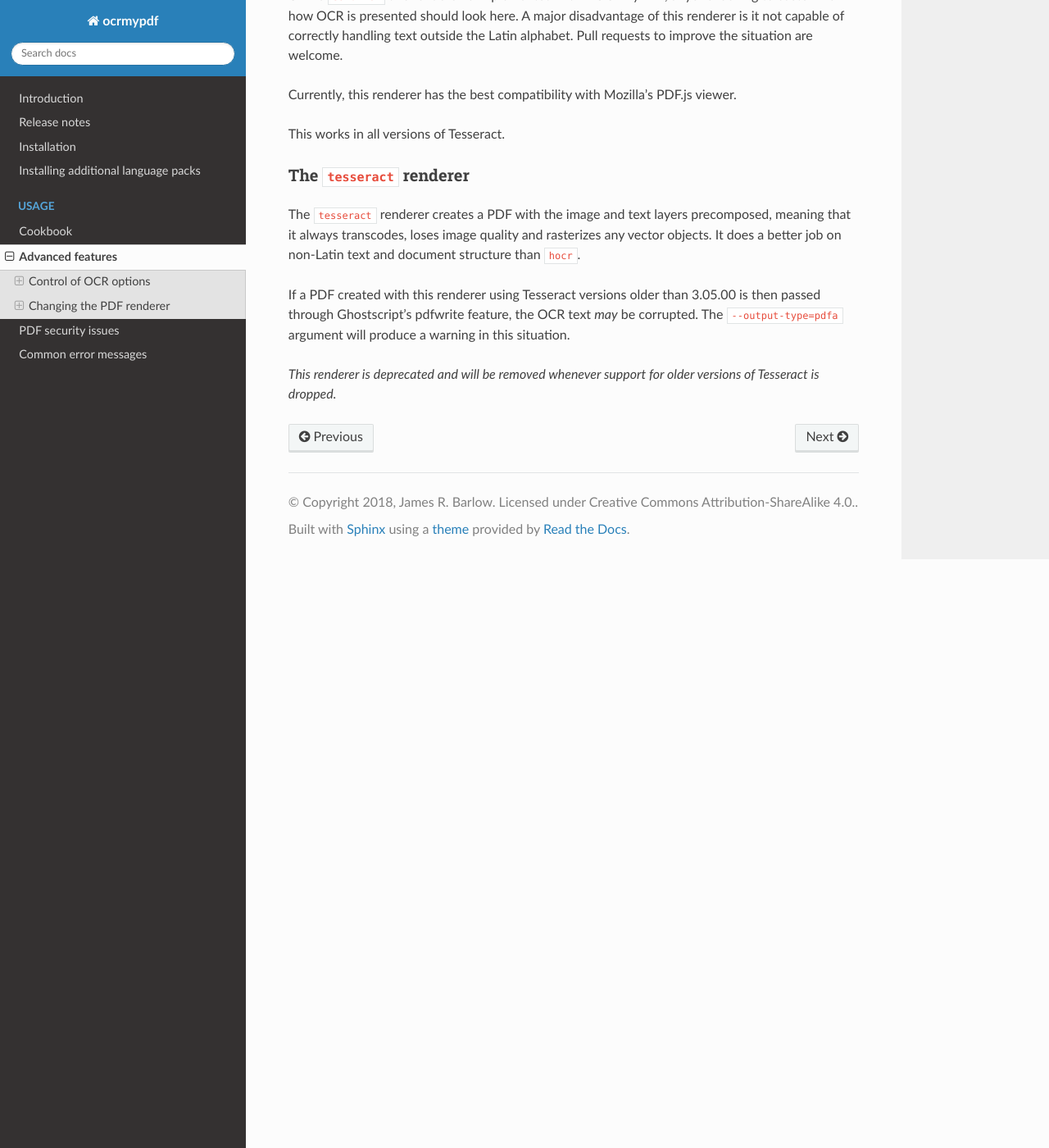
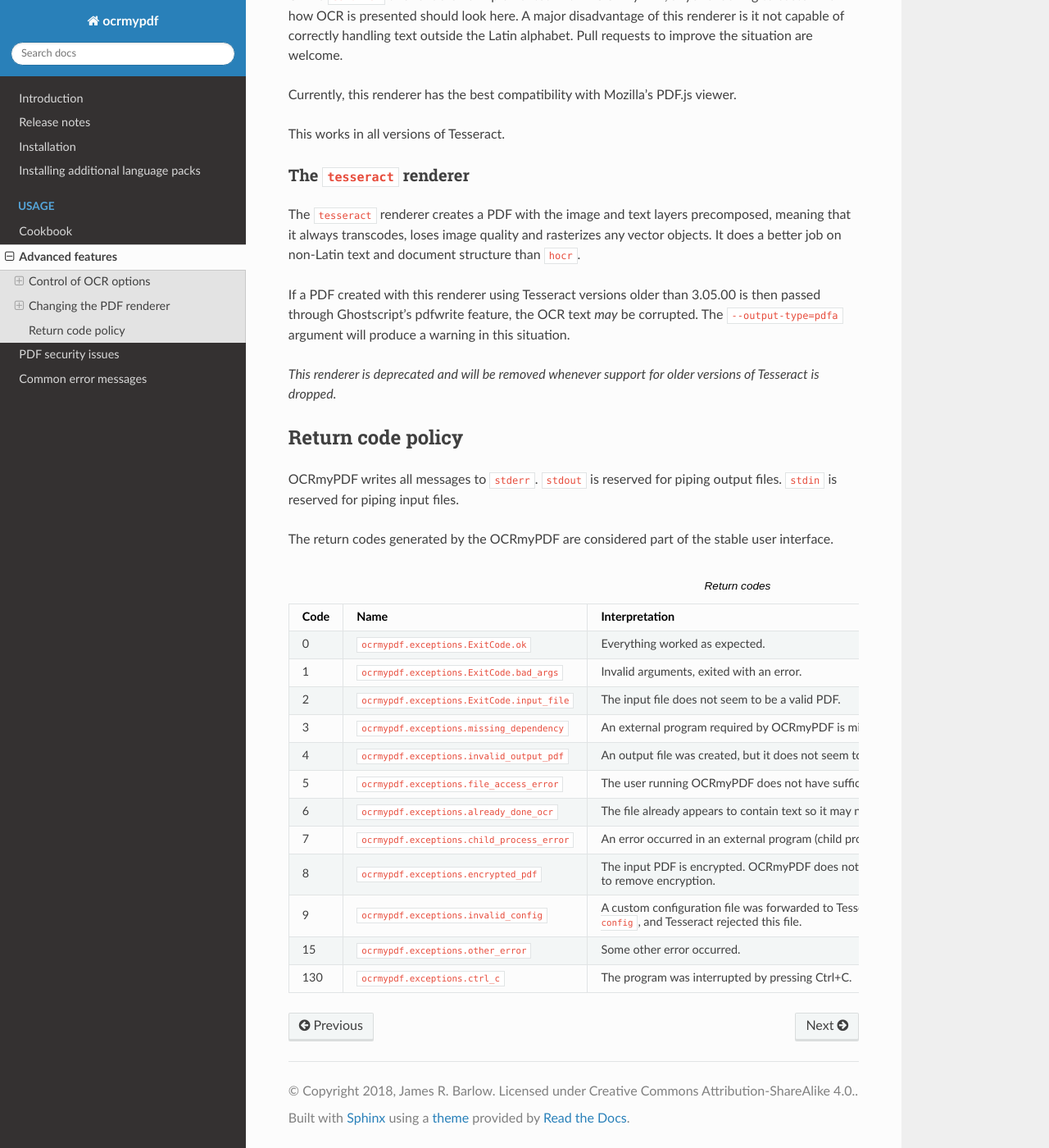
Before and after one commit to AI-General/OCRmyPDF, a Sphinx documentation site: the page built from docs/advanced.rst, in a window 1280 px wide and 1400 px high, scrolled down 3365 px. Shown: the whole window at 82% size. Built offline with Sphinx 7.4.7 and the Read the Docs theme 2.0.0, drawn with Linux system fonts in a browser that asks for light colours; pages that are not in the unit, such as notebooks, are missing from menus.

Commit message:
Document return codes

```diff
--- a/docs/advanced.rst
+++ b/docs/advanced.rst
@@ -27,8 +27,8 @@
 
 .. code-block:: bash
 
-	# Allow 300 seconds for OCR; skip any page larger than 50 megapixels
-	ocrmypdf --tesseract-timeout 300 --skip-big 50 bigfile.pdf output.pdf
+    # Allow 300 seconds for OCR; skip any page larger than 50 megapixels
+    ocrmypdf --tesseract-timeout 300 --skip-big 50 bigfile.pdf output.pdf
 
 Overriding default tesseract
 """"""""""""""""""""""""""""
@@ -39,20 +39,20 @@
 
 .. envvar:: TESSDATA_PREFIX
 
-	Overrides the path to Tesseract's data files. This can allow simultaneous installation of the "best" and "fast" training data sets. OCRmyPDF does not manage this environment variable.
+    Overrides the path to Tesseract's data files. This can allow simultaneous installation of the "best" and "fast" training data sets. OCRmyPDF does not manage this environment variable.
 
 .. envvar:: OMP_THREAD_LIMIT
 
-	Controls the number of threads Tesseract will use. OCRmyPDF will manage this environment if it is not already set. (Currently, it will set it to 1 because this gives the best results in testing.)
+    Controls the number of threads Tesseract will use. OCRmyPDF will manage this environment if it is not already set. (Currently, it will set it to 1 because this gives the best results in testing.)
 
 For example, if you are testing tesseract 4.00 and don't wish to use an existing tesseract 3.04 installation, you can launch OCRmyPDF as follows:
 
 .. code-block:: bash
 
-	env \
-		PATH=/home/user/src/tesseract4/api:$PATH \
-		TESSDATA_PREFIX=/home/user/src/tesseract4 \
-		ocrmypdf --tesseract-oem 2 input.pdf output.pdf
+    env \
+        PATH=/home/user/src/tesseract4/api:$PATH \
+        TESSDATA_PREFIX=/home/user/src/tesseract4 \
+        ocrmypdf --tesseract-oem 2 input.pdf output.pdf
 
 In this example ``TESSDATA_PREFIX`` directs Tesseract 4.0 to use LSTM training data. ``--tesseract-oem 1`` requests tesseract 4.0's new LSTM engine. (Tesseract 4.0 only.)
 
@@ -80,19 +80,19 @@
 
 ::
 
-	load_system_dawg 0
-	language_model_penalty_non_dict_word 0
-	language_model_penalty_non_freq_dict_word 0
+    load_system_dawg 0
+    language_model_penalty_non_dict_word 0
+    language_model_penalty_non_freq_dict_word 0
 
 then run ocrmypdf as follows (along with any other desired arguments):
 
 .. code-block:: bash
 
-	ocrmypdf --tesseract-config no-dict.cfg input.pdf output.pdf
+    ocrmypdf --tesseract-config no-dict.cfg input.pdf output.pdf
 
 .. warning::
 
-	Some combinations of control parameters will break Tesseract or break assumptions that OCRmyPDF makes about Tesseract's output.
+    Some combinations of control parameters will break Tesseract or break assumptions that OCRmyPDF makes about Tesseract's output.
 
 
 Changing the PDF renderer
@@ -137,3 +137,58 @@
 If a PDF created with this renderer using Tesseract versions older than 3.05.00 is then passed through Ghostscript's pdfwrite feature, the OCR text *may* be corrupted. The ``--output-type=pdfa`` argument will produce a warning in this situation.
 
 *This renderer is deprecated and will be removed whenever support for older versions of Tesseract is dropped.*
+
+
+Return code policy
+------------------
+
+OCRmyPDF writes all messages to ``stderr``.  ``stdout`` is reserved for piping
+output files.  ``stdin`` is reserved for piping input files.
+
+The return codes generated by the OCRmyPDF are considered part of the stable
+user interface.
+
+.. list-table:: Return codes
+    :widths: 5 35 60
+    :header-rows: 1
+
+    *	- Code
+        - Name
+        - Interpretation
+    *	- 0
+        - ``ocrmypdf.exceptions.ExitCode.ok``
+        - Everything worked as expected.
+    *	- 1
+        - ``ocrmypdf.exceptions.ExitCode.bad_args``
+        - Invalid arguments, exited with an error.
+    *	- 2
+        - ``ocrmypdf.exceptions.ExitCode.input_file``
+        - The input file does not seem to be a valid PDF.
+    *	- 3
+        - ``ocrmypdf.exceptions.missing_dependency``
+        - An external program required by OCRmyPDF is missing.
+    *	- 4
+        - ``ocrmypdf.exceptions.invalid_output_pdf``
+        - An output file was created, but it does not seem to be a valid PDF or
+          PDF/A. The file will be available.
+    *	- 5
+        - ``ocrmypdf.exceptions.file_access_error``
+        - The user running OCRmyPDF does not have sufficient permissions to read the input file and write the output file.
+    *	- 6
+        - ``ocrmypdf.exceptions.already_done_ocr``
+        - The file already appears to contain text so it may not need OCR. See output message.
+    *	- 7
+        - ``ocrmypdf.exceptions.child_process_error``
+        - An error occurred in an external program (child process) and OCRmyPDF cannot continue.
+    *	- 8
+        - ``ocrmypdf.exceptions.encrypted_pdf``
+        - The input PDF is encrypted. OCRmyPDF does not read encrypted PDFs. Use another program such as ``qpdf`` to remove encryption.
+    *	- 9
+        - ``ocrmypdf.exceptions.invalid_config``
+        - A custom configuration file was forwarded to Tesseract using ``--tesseract-config``, and Tesseract rejected this file.
+    *	- 15
+        - ``ocrmypdf.exceptions.other_error``
+        - Some other error occurred.
+    *	- 130
+        - ``ocrmypdf.exceptions.ctrl_c``
+        - The program was interrupted by pressing Ctrl+C.
```
Also changed, not shown: docs/cookbook.rst (line endings or trailing spaces).
